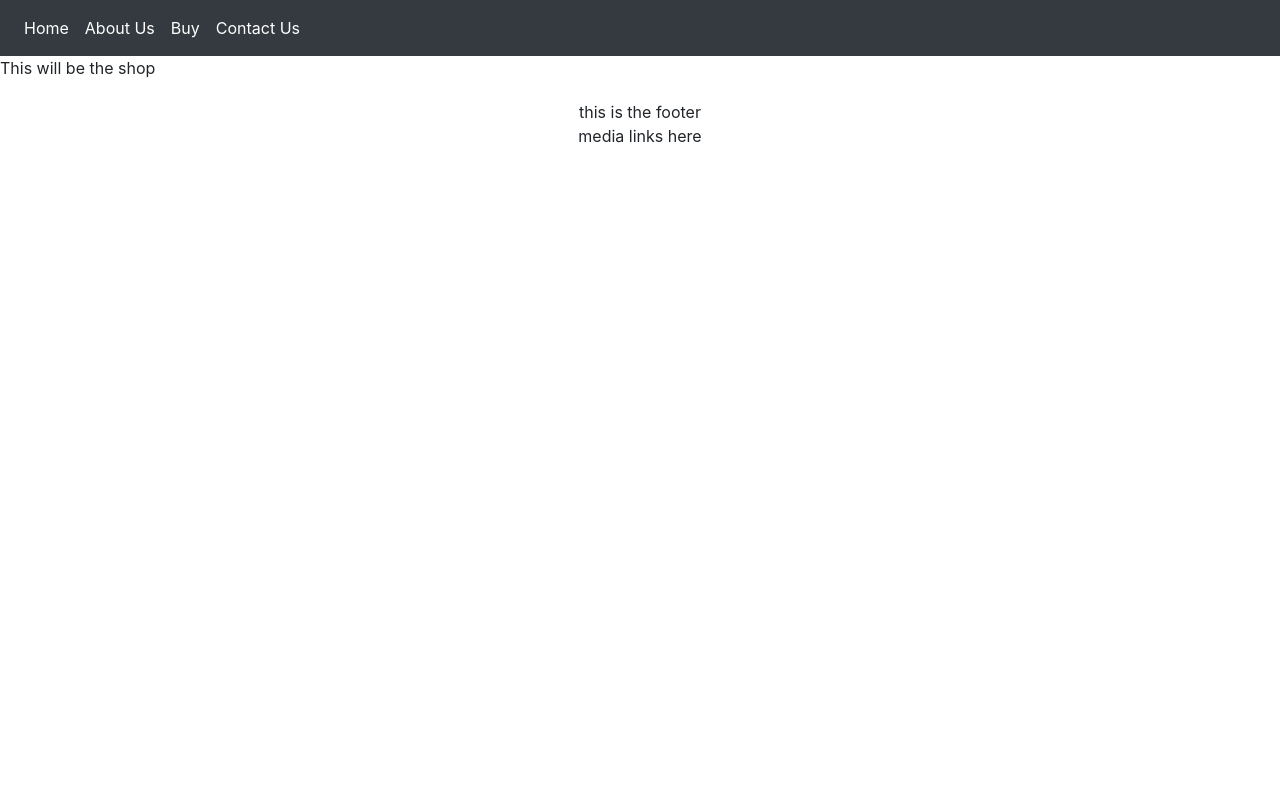
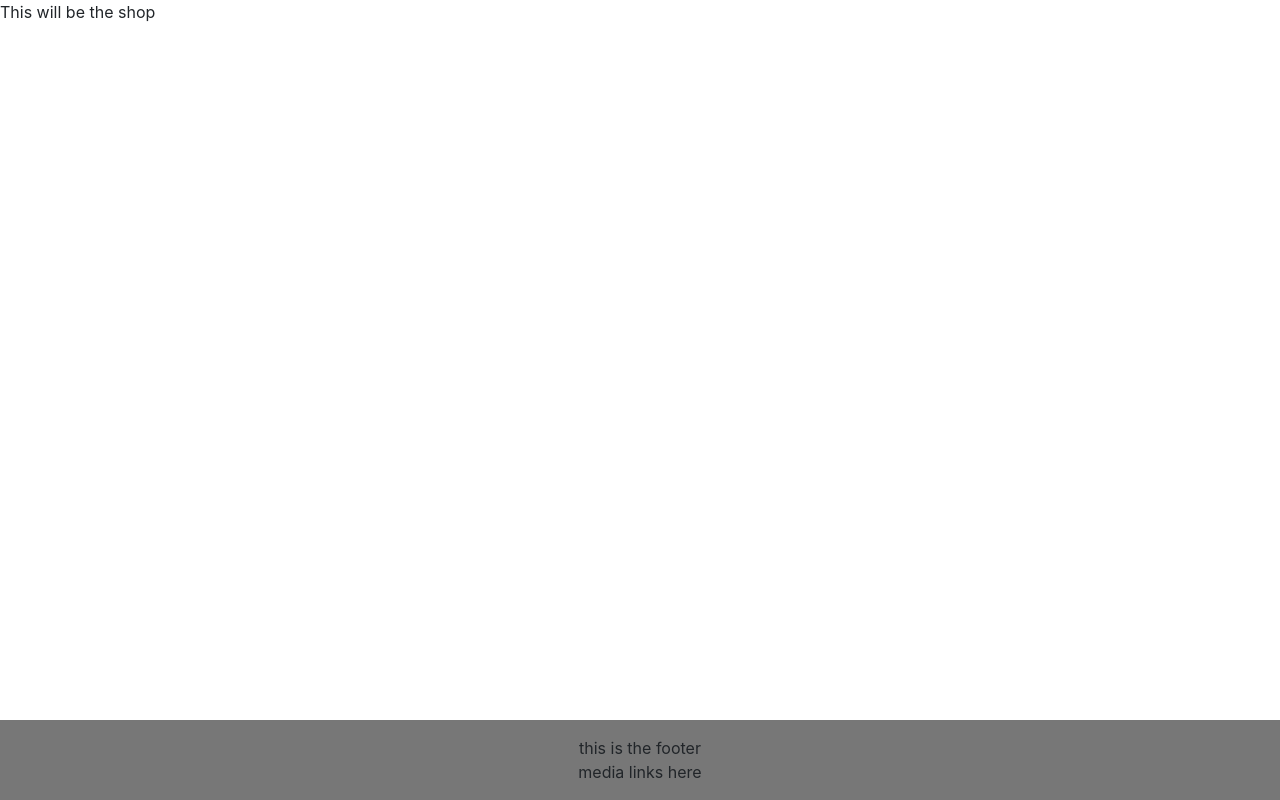
Before and after one commit to seanconnolly2345/Scootndoodle, a React (Create React App) app in the folder client/: page /Shop in a window 1280 px wide. Built offline with nearby package versions, Linux system fonts and the light colour scheme.

Commit message:
navigation and footer formatting changes

```diff
--- a/client/src/components/Footer/Footer.css
+++ b/client/src/components/Footer/Footer.css
@@ -1,8 +1,10 @@
 .footer-container {
-    padding: 20px;
-    left:0;
-    bottom:0;
-    right:0;
+    padding-top: 1rem;
+    padding-bottom: 1rem;
     text-align: center;
     align-content: center;
+    background-color: #777;
+    position: fixed;
+    bottom: 0;
+    width: 100%;
 }
--- a/client/src/components/Footer/Footer.js
+++ b/client/src/components/Footer/Footer.js
@@ -7,7 +7,7 @@ import './Footer.css'
 
 const Footer = () => {
     return (
-        <Container>
+        <React.Fragment>
             <div className='footer-container'>
                 <Row className="justify-content-center">
                     this is the footer
@@ -16,7 +16,7 @@ const Footer = () => {
                     media links here
                 </Row>
             </div>
-        </Container>
+        </React.Fragment>
     )
 }
 
--- /dev/null
+++ b/client/src/components/Media/Media.css
@@ -0,0 +1,4 @@
+.media-container {
+    padding-bottom: 2rem;
+    padding-top: 2rem;
+}
--- a/client/src/components/Media/Media.js
+++ b/client/src/components/Media/Media.js
@@ -2,11 +2,11 @@ import React from 'react'
 import { Instagram } from './Instagram'
 import { Facebook } from './Facebook'
 import Container from 'react-bootstrap/Container'
-//import Row from 'react-bootstrap/Row'
-//import Col from 'react-bootstrap/Col'
+
+import './Media.css'
 
 export const Media = () => (
-    <Container>
+    <Container className='media-container'>
         This will be the media section.
         <Instagram />
         <Facebook />
--- /dev/null
+++ b/client/src/components/Navigation/Navigation.css
@@ -0,0 +1,3 @@
+.nav-container {
+    position: absolute;
+}
--- a/client/src/components/Navigation/Navigation.js
+++ b/client/src/components/Navigation/Navigation.js
@@ -2,17 +2,19 @@ import React from 'react'
 import { NavLink } from 'react-router-dom'
 import { Navbar, Nav } from 'react-bootstrap'
 
+import './Navigation.css'
+
 export default class Navigation extends React.Component {
     render() {
         return (
-            <Navbar bg='dark' expand='sm'>
+            <Navbar bg='transparent' expand='sm' className='nav-container'>
                 <Navbar.Toggle area-controls='basic-navbar-nav' />
                 <Navbar.Collapse id='basic-navbar-nav'>
                     <Nav>
-                        <NavLink className='d-inline p-2 bg-dark text-white' to='/' style={{ textDecoration: 'none' }}>Home</NavLink>
-                        <NavLink className='d-inline p-2 bg-dark text-white' to='/#about-us' style={{ textDecoration: 'none' }}>About Us</NavLink>
-                        <NavLink className='d-inline p-2 bg-dark text-white' to='/shop' style={{ textDecoration: 'none' }}>Buy</NavLink>
-                        <NavLink className='d-inline p-2 bg-dark text-white' to='/#contact-us' style={{ textDecoration: 'none' }}>Contact Us</NavLink>
+                        <NavLink className='d-inline p-2 text-white' to='/' style={{ textDecoration: 'none' }}>Home</NavLink>
+                        <NavLink className='d-inline p-2 text-white' to='/#about-us' style={{ textDecoration: 'none' }}>About Us</NavLink>
+                        <NavLink className='d-inline p-2 text-white' to='/shop' style={{ textDecoration: 'none' }}>Buy</NavLink>
+                        <NavLink className='d-inline p-2 text-white' to='/#contact-us' style={{ textDecoration: 'none' }}>Contact Us</NavLink>
                     </Nav>
                 </Navbar.Collapse>
             </Navbar>
--- a/client/src/components/Reviews/ReviewCard.js
+++ b/client/src/components/Reviews/ReviewCard.js
@@ -5,7 +5,7 @@ export default ({reviewData}) => {
     return (
         <React.Fragment>
             <p>"{reviewData.content}"</p>
-            <strong style={{fontSize: '0.8em'}}>{reviewData.name}</strong>,
+            <strong style={{fontSize: '0.9em'}}>{reviewData.name}</strong>,
             {' '}
             <small className='rev-source'>{reviewData.position}</small>
         </React.Fragment>
--- /dev/null
+++ b/client/src/components/ShopPreview/ShopPreview.css
@@ -0,0 +1,4 @@
+.shop-container {
+    padding-top: 2rem;
+    padding-bottom: 2rem;
+}
--- /dev/null
+++ b/client/src/components/ShopPreview/ShopPreview.js
@@ -0,0 +1,13 @@
+import React from 'react'
+import Container from 'react-bootstrap/Container'
+
+import './ShopPreview.css'
+
+export const ShopPreview = () => {
+    return (
+        <Container className='shop-container'>
+            This will be the preview for the shop, highlighted items will be
+            displayed here in a similar, slider fashion
+        </Container>
+    )
+}
--- a/client/src/views/Home/Home.js
+++ b/client/src/views/Home/Home.js
@@ -3,6 +3,7 @@ import './Home.css';
 import { Video } from '../../components/Video/Video'
 import { About } from '../../components/About/About'
 import { Media } from '../../components/Media/Media';
+import { ShopPreview } from '../../components/ShopPreview/ShopPreview'
 import ReviewSlider from '../../components/Reviews/ReviewSlider';
 import sliderData from '../../assets/reviews'
 //import Container from 'react-bootstrap/Container'
@@ -11,6 +12,7 @@ export const Home = () => (
     <React.Fragment>
         <Video />
         <ReviewSlider data={sliderData}/>
+        <ShopPreview />
         <About />
         <Media />
     </React.Fragment>
```
